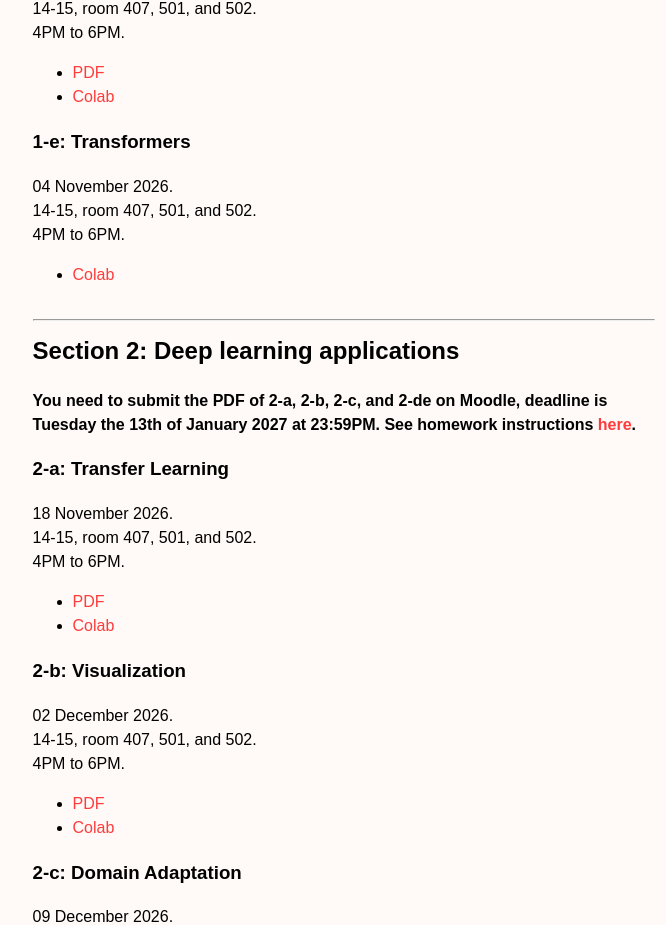
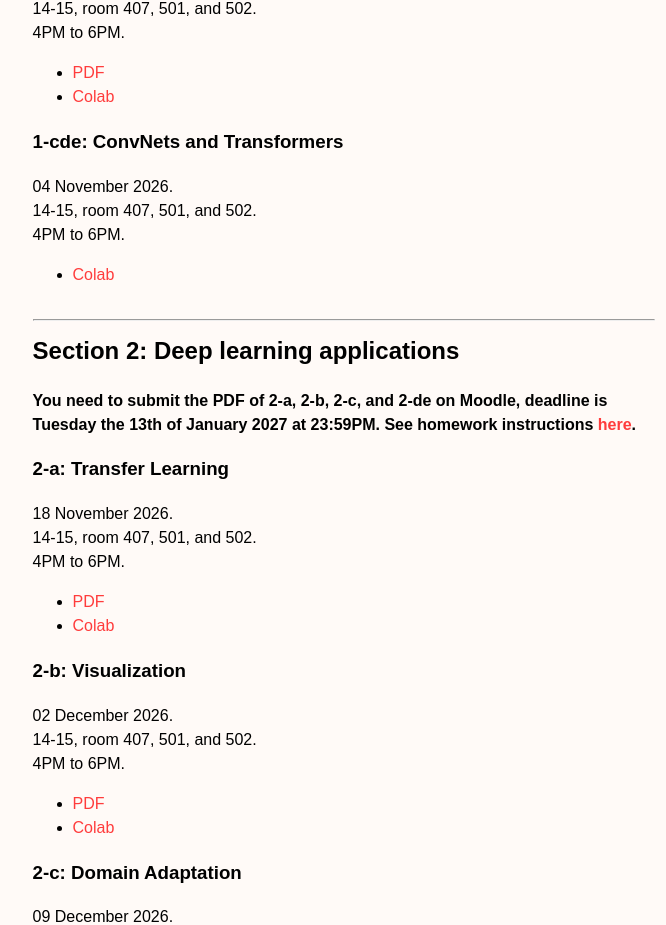
Before and after one commit to rdfia/rdfia.github.io, a plain HTML site: page index.html in a window 1280 px wide. Shown: the part 1317-2242 px from the top of the page, without its empty margins (296-962 px from the left). Drawn offline with Linux system fonts and the light colour scheme.

Commit message:
Update header from 'Transformers' to 'ConvNets and Transformers'

```diff
--- a/index.html
+++ b/index.html
@@ -186,7 +186,7 @@ Your answers should be concise and to the point. Include graphs and images that
             </li>
         </ul>
 
-        <h3>1-e: Transformers</h3>
+        <h3>1-cde: ConvNets and Transformers</h3>
 
         04 November 2026.
         <br />
```
